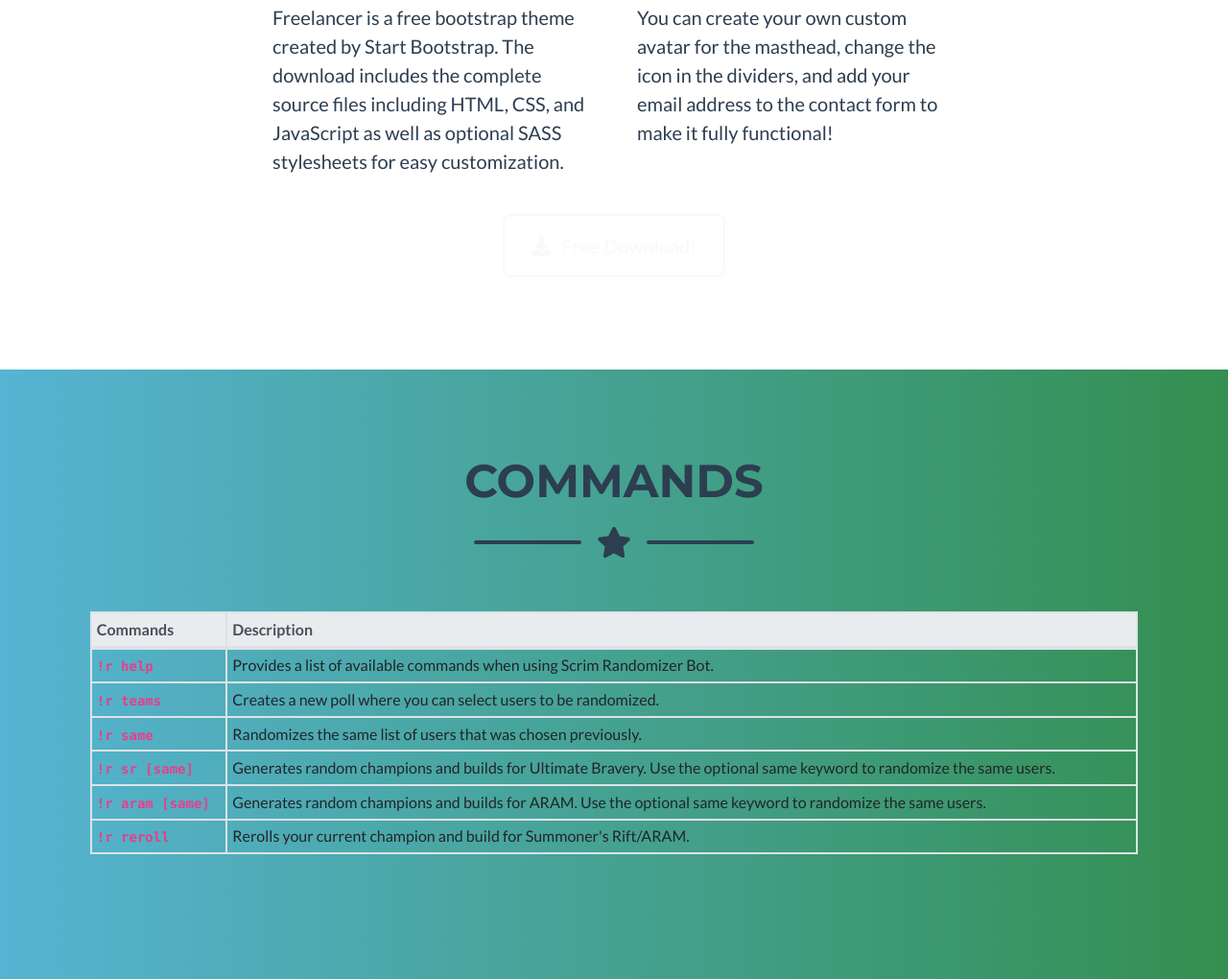
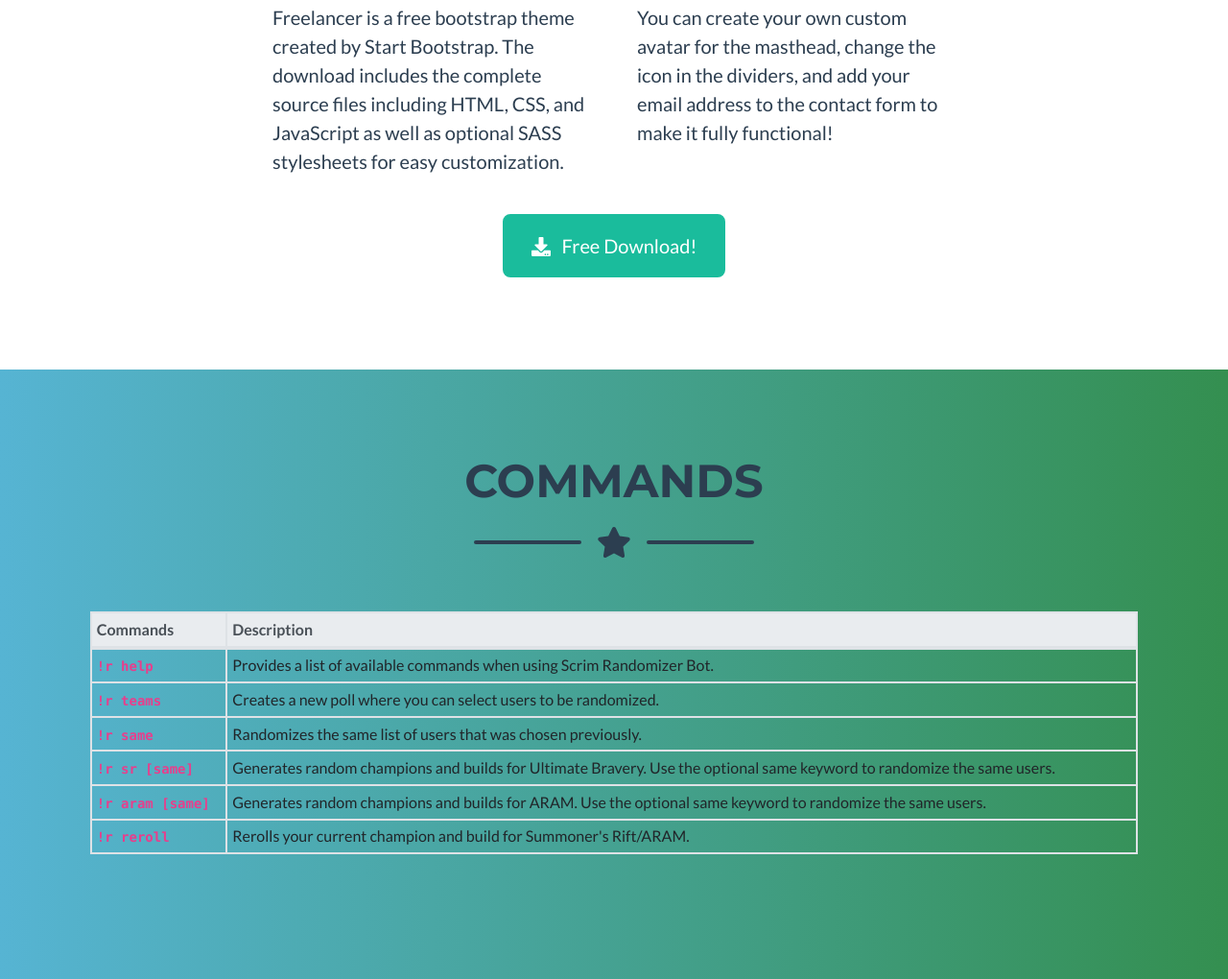
Before and after one commit to sentinel-discord/sentinel-discord.github.io, a plain HTML site: page index.html in a window 1280 px wide. Shown: the part 993-2013 px from the top of the page at 96% size. Drawn offline with nearby package versions, Linux system fonts and the light colour scheme.

Commit message:
Update index.html

```diff
--- a/index.html
+++ b/index.html
@@ -69,7 +69,7 @@
                 </div>
                 <!-- About Section Button-->
                 <div class="text-center mt-4">
-                    <a class="btn btn-xl btn-outline-light" href="https://startbootstrap.com/theme/freelancer/">
+                    <a class="btn btn-xl btn-primary" href="https://startbootstrap.com/theme/freelancer/">
                         <i class="fas fa-download mr-2"></i>
                         Free Download!
                     </a>
```
